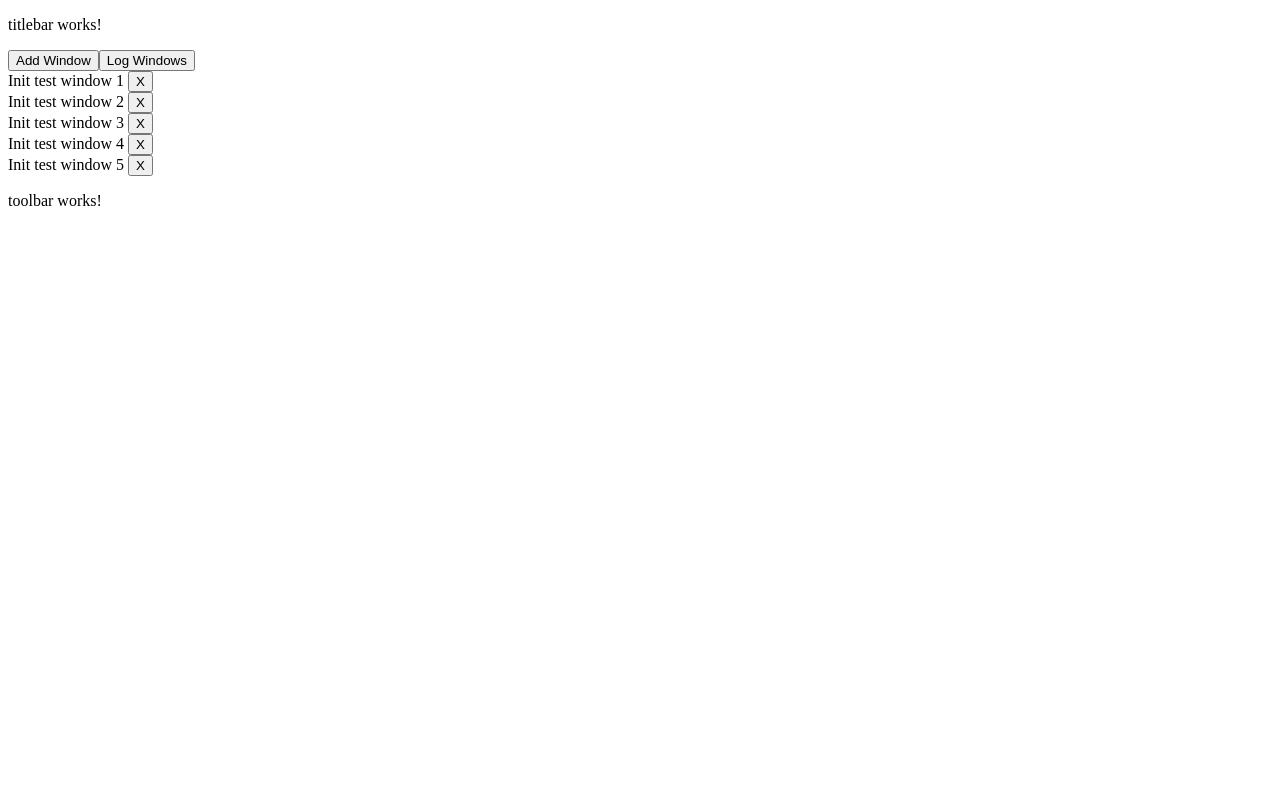
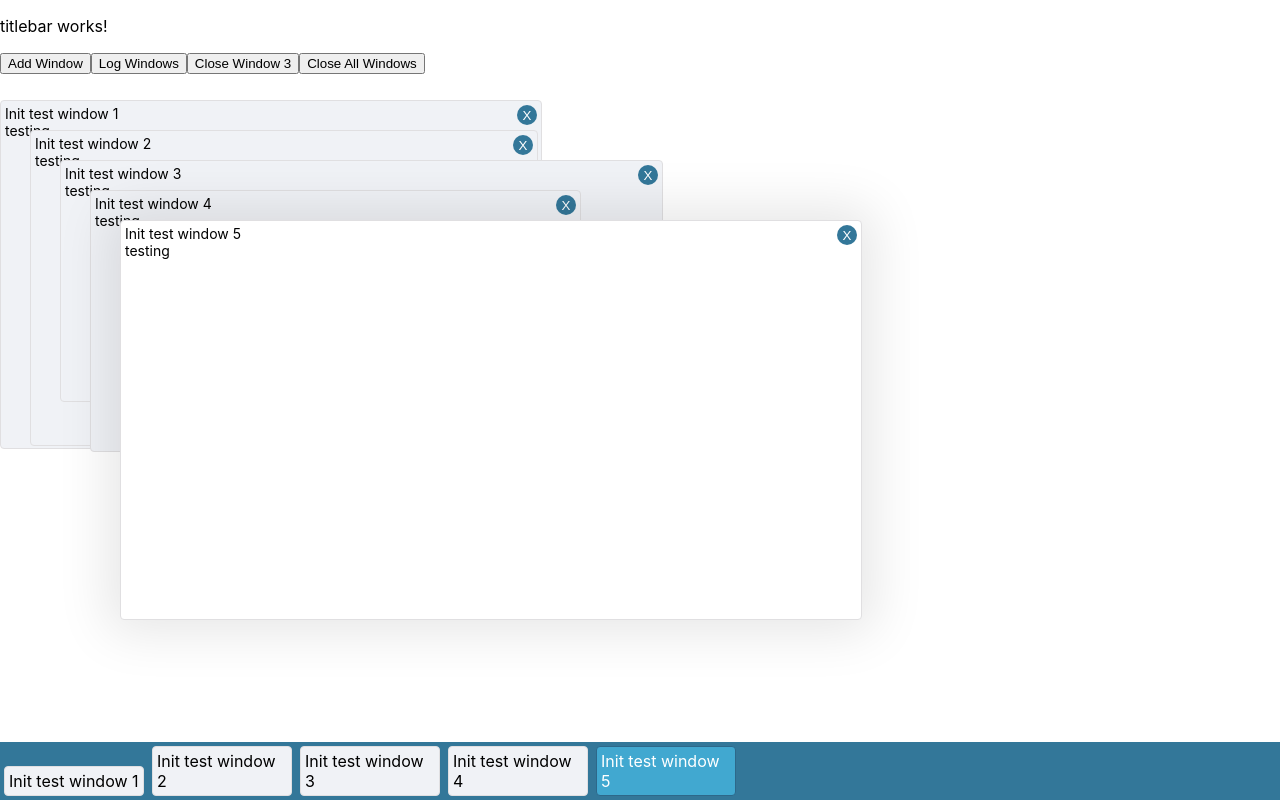
Before and after one commit to neofuture/broken-pipe, an Angular app: page / in a window 1280 px wide. Built offline with nearby package versions, Linux system fonts and the light colour scheme.

Commit message:
Learning is fun :D Work in progress

```diff
--- a/src/app/components/desktop/desktop.component.css
+++ b/src/app/components/desktop/desktop.component.css
@@ -0,0 +1,14 @@
+.toolbar {
+  display:block;
+  position:fixed;
+  bottom:0;
+  width:100%;
+  background-color:#337799;
+  left:0;
+}
+.windowItem {
+  position:absolute;
+}
+.active {
+  color:red;
+}
--- a/src/app/components/desktop/desktop.component.html
+++ b/src/app/components/desktop/desktop.component.html
@@ -1,10 +1,20 @@
 <app-titlebar></app-titlebar>
 <button (click)="addWindow('Button test window')">Add Window</button>
 <button (click)="logIt()">Log Windows</button>
-<div *ngFor="let windowItem of objectKeys(windowList)">
+<button (click)="closeWindowById(3)">Close Window 3</button>
+<button (click)="closeAllWindows()">Close All Windows</button>
+
+<div *ngFor="let windowItem of objectKeys(windowList)" class="windowItem" [ngStyle]="{
+top: windowList[windowItem].top + 'px',
+left: windowList[windowItem].left + 'px',
+width: windowList[windowItem].width + 'px',
+height: windowList[windowItem].height + 'px',
+zIndex: windowList[windowItem].zIndex
+}">
   <app-window [windowItem]="windowList[windowItem]"
               (close)="onClose(windowList[windowItem])"
-              (closed)="onClosed(windowList[windowItem])">
+              (closed)="onClosed(windowList[windowItem])"
+              (click)="makeWindowActive(windowList[windowItem])">
   </app-window>
 </div>
-<app-toolbar></app-toolbar>
+<app-toolbar [windowList]="windowList" class="toolbar" [zIndex]="zIndex"></app-toolbar>
--- a/src/app/components/desktop/desktop.component.ts
+++ b/src/app/components/desktop/desktop.component.ts
@@ -1,4 +1,4 @@
-import {Component, OnInit} from '@angular/core';
+import {Component, HostListener, OnInit} from '@angular/core';
 import {WindowModel} from '../../models/window-model';
 
 @Component({
@@ -10,11 +10,27 @@ export class DesktopComponent implements OnInit {
 
   windowList = {};
   objectKeys = Object.keys;
+  top = 100;
+  left = 10;
+  width = 600;
+  height = 200;
+  active = false;
+  zIndex = 1;
+  innerWidth: number;
+  innerHeight: number;
+
+  @HostListener('window:resize', ['$event'])
+  onResize(event) {
+    this.innerWidth = window.innerWidth;
+    this.innerHeight = window.innerHeight;
+  }
 
   constructor() {
   }
 
   ngOnInit() {
+    this.innerWidth = window.innerWidth;
+    this.innerHeight = window.innerHeight;
     this.buildWindows();
   }
 
@@ -29,20 +45,21 @@ export class DesktopComponent implements OnInit {
   onClose(windowItem: WindowModel) {
     for (const key in this.windowList) {
       if (windowItem === this.windowList[key]) {
-        // setTimeout(() => {
-        //   delete this.windowList[key];
-        //   }, 1000);
         this.windowList[key].class = 'closed';
       }
     }
   }
 
   onClosed(windowItem: WindowModel) {
+    let lastWindow: WindowModel;
     for (const key in this.windowList) {
       if (windowItem === this.windowList[key]) {
         delete this.windowList[key];
+      } else {
+        lastWindow = this.windowList[key];
       }
     }
+    this.makeWindowActive(lastWindow);
   }
 
   logIt() {
@@ -59,14 +76,99 @@ export class DesktopComponent implements OnInit {
     }
     id++;
 
-    const windowItem: WindowModel = {
+    const height = this.randomIntFromInterval(200, 400);
+    const width = this.randomIntFromInterval(400, 800);
+
+    const position = this.findXYPosition(height, width);
+
+    let windowItem: WindowModel;
+    windowItem = {
       titleBar: title + ' ' + id,
-      class: 'closed'
+      body: 'testing',
+      class: 'new',
+      zIndex: this.zIndex,
+      active: this.active,
+      top: position.top,
+      left: position.left,
+      width,
+      height,
+      close: false,
+      closed: false
     };
 
     this.windowList[id] = windowItem;
     setTimeout(() => {
       this.windowList[id].class = 'open';
+      this.makeWindowActive(windowItem);
     });
+
+    this.zIndex += 1;
+  }
+
+  findXYPosition(height, width) {
+    const grid = 30;
+    let rows = 0;
+
+    for (let left = 0; (left + width) < this.innerWidth; left += grid) {
+      for (let top = 100; (top + height) < this.innerHeight; top += grid) {
+
+        if (!this.isWindowAtPosition(left, top)) {
+          return {left, top};
+        }
+
+        if (left + grid + width > this.innerWidth) {
+          left = 0;
+          rows++;
+          top = 100 + (rows * grid);
+        } else {
+          left += grid;
+        }
+      }
+    }
+
+  }
+
+  randomIntFromInterval(min, max) {
+    return Math.floor(Math.random() * (max - min + 1) + min);
+  }
+
+  isWindowAtPosition(left, top) {
+    for (const item in this.windowList) {
+      if (this.windowList[item].left === left && this.windowList[item].top === top) {
+        return true;
+      }
+    }
+    return false;
+  }
+
+  closeWindowById(id: number) {
+    if (typeof this.windowList[id] !== 'undefined') {
+      this.windowList[id].class = 'closed';
+    }
+  }
+
+  closeAllWindows() {
+    // tslint:disable-next-line:forin
+    for (const key in this.windowList) {
+      this.windowList[key].class = 'closed';
+
+    }
+  }
+
+  makeWindowActive(windowItem: WindowModel) {
+    // event.stopPropagation();
+    this.zIndex ++;
+    // tslint:disable-next-line:forin
+    for (const key in this.windowList) {
+      if (this.windowList[key] === windowItem) {
+        this.windowList[key].active = true;
+        this.windowList[key].zIndex = this.zIndex;
+        this.windowList[key].class = 'open active';
+      } else {
+        this.windowList[key].active = false;
+        this.windowList[key].class = 'open';
+
+      }
+    }
   }
 }
--- a/src/app/components/toolbar/toolbar.component.css
+++ b/src/app/components/toolbar/toolbar.component.css
@@ -0,0 +1,28 @@
+.closed, .new {
+  opacity:0;
+  transition: all 200ms;
+}
+
+.open {
+  opacity:1;
+  transition: all 200ms;
+}
+
+.tabItem {
+  width:130px;
+  display:inline-block;
+  padding:4px;
+  margin:4px;
+  border:1px solid #e0dfe1;
+  border-radius:4px;
+  background-color: #f0f2f6;
+  cursor: pointer;
+}
+
+.active {
+  color:white;
+  border:1px solid #2d688a;
+
+  background-color: #41a8d0;
+
+}
--- a/src/app/components/toolbar/toolbar.component.html
+++ b/src/app/components/toolbar/toolbar.component.html
@@ -1 +1,3 @@
-<p>toolbar works!</p>
+<span *ngFor="let windowItem of objectKeys(windowList)" [ngClass]="['tabItem',  windowList[windowItem].class]" (click)="makeWindowActive(windowList[windowItem])">
+  {{ windowList[windowItem].titleBar}}
+</span>
--- a/src/app/components/toolbar/toolbar.component.ts
+++ b/src/app/components/toolbar/toolbar.component.ts
@@ -1,4 +1,5 @@
-import { Component, OnInit } from '@angular/core';
+import {Component, Input, OnInit} from '@angular/core';
+import {WindowModel} from '../../models/window-model';
 
 @Component({
   selector: 'app-toolbar',
@@ -6,10 +7,30 @@ import { Component, OnInit } from '@angular/core';
   styleUrls: ['./toolbar.component.css']
 })
 export class ToolbarComponent implements OnInit {
+  @Input() windowList: WindowModel;
+  @Input() zIndex;
+
+  objectKeys = Object.keys;
 
   constructor() { }
 
   ngOnInit() {
   }
 
+  makeWindowActive(windowItem: WindowModel) {
+    // event.stopPropagation();
+    this.zIndex ++;
+    // tslint:disable-next-line:forin
+    for (const key in this.windowList) {
+      if (this.windowList[key] === windowItem) {
+        this.windowList[key].active = true;
+        this.windowList[key].zIndex = this.zIndex;
+        this.windowList[key].class = 'open active';
+      } else {
+        this.windowList[key].active = false;
+        this.windowList[key].class = 'open';
+
+      }
+    }
+  }
 }
--- a/src/app/components/window/window.component.css
+++ b/src/app/components/window/window.component.css
@@ -1,8 +1,36 @@
-.closed {
+.closed, .new {
   opacity:0;
-  transition: all 400ms;
+  transition: all 200ms;
+  padding:0;
+  font-size:0;
+  height:0;
 }
+
 .open {
   opacity:1;
-  transition: all 400ms;
+  transition: all 200ms;
+  font-size:14px;
 }
+
+.windowItem {
+  border:1px solid #e0dfe1;
+  background-color: #f0f2f6;
+  height:100%;
+  width:100%;
+  padding:4px;
+  border-radius:4px;
+}
+.active {
+  background-color: white;
+  box-shadow: 0px 0px 52px 12px rgba(0,0,0,0.10);
+}
+button {
+  border: none;
+  background-color: #379;
+  border-radius: 50%;
+  min-width: 20px;
+  min-height: 20px;
+  color: #fff;
+  padding: 0;
+  float: right;
+}
--- a/src/app/components/window/window.component.html
+++ b/src/app/components/window/window.component.html
@@ -1,5 +1,7 @@
-<div [ngClass]="windowItem.class"
-     (transitionend)="closedWindow(windowItem)">
-  {{ windowItem.titleBar }}
-  <button (click)="closeWindow(windowItem)">X</button>
+<div [ngClass]="['windowItem',  windowItem.class]"
+     (transitionend)="closedWindow(windowItem)" class="windowItem">
+  <div>{{ windowItem.titleBar }}
+  <button (click)="closeWindow($event, windowItem)">X</button>
+  </div>
+  <div>{{ windowItem.body }}</div>
 </div>
--- a/src/app/components/window/window.component.ts
+++ b/src/app/components/window/window.component.ts
@@ -17,13 +17,15 @@ export class WindowComponent implements OnInit {
   ngOnInit() {
   }
 
-  closeWindow(windowItem) {
+  closeWindow(event, windowItem: WindowModel) {
+    event.stopPropagation();
     windowItem.close = true;
+    // @ts-ignore
     this.close.emit(windowItem);
   }
 
   closedWindow(windowItem) {
-    if (windowItem.close) {
+    if (windowItem.class === 'closed') {
       this.closed.emit(windowItem);
     }
   }
--- a/src/styles.css
+++ b/src/styles.css
@@ -1 +1,5 @@
-/* You can add global styles to this file, and also import other style files */
+body{
+  font-family: -apple-system, BlinkMacSystemFont, "Segoe UI", Roboto, Helvetica, Arial, sans-serif, "Apple Color Emoji", "Segoe UI Emoji", "Segoe UI Symbol";
+  margin:0;
+  padding:0;
+}
```
Also changed, not shown: src/app/models/window-model.ts (+10 -1 lines).
